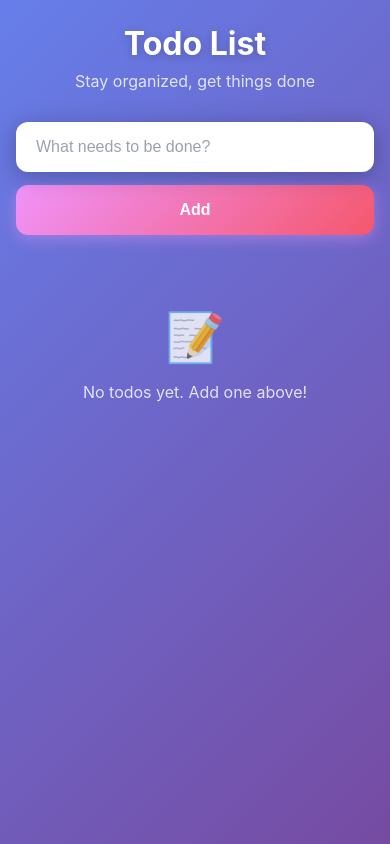
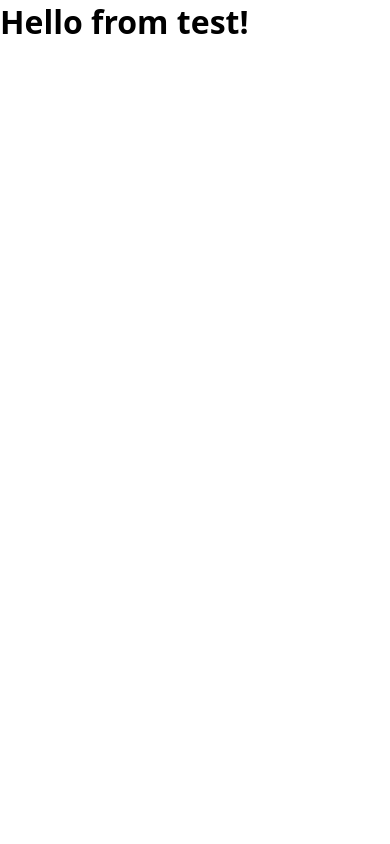
Before and after one commit to superhands-prototypes/test-d01bbcc0, a React (Vite) app: page / in a window 390 px wide. Built offline with nearby package versions, Linux system fonts and the light colour scheme.

Commit message:
undo last prompt

```diff
--- a/src/App.tsx
+++ b/src/App.tsx
@@ -1,169 +1,7 @@
-import { useState, useEffect } from 'react'
-
-interface Todo {
-  id: number
-  text: string
-  completed: boolean
-  createdAt: number
-}
-
-type Filter = 'all' | 'active' | 'completed'
-
 export default function App() {
-  const [todos, setTodos] = useState<Todo[]>(() => {
-    const saved = localStorage.getItem('todos')
-    return saved ? JSON.parse(saved) : []
-  })
-  const [inputValue, setInputValue] = useState('')
-  const [filter, setFilter] = useState<Filter>('all')
-
-  useEffect(() => {
-    localStorage.setItem('todos', JSON.stringify(todos))
-  }, [todos])
-
-  const addTodo = (e: React.FormEvent) => {
-    e.preventDefault()
-    if (!inputValue.trim()) return
-
-    const newTodo: Todo = {
-      id: Date.now(),
-      text: inputValue.trim(),
-      completed: false,
-      createdAt: Date.now()
-    }
-
-    setTodos([newTodo, ...todos])
-    setInputValue('')
-  }
-
-  const toggleTodo = (id: number) => {
-    setTodos(todos.map(todo =>
-      todo.id === id ? { ...todo, completed: !todo.completed } : todo
-    ))
-  }
-
-  const deleteTodo = (id: number) => {
-    setTodos(todos.filter(todo => todo.id !== id))
-  }
-
-  const clearCompleted = () => {
-    setTodos(todos.filter(todo => !todo.completed))
-  }
-
-  const filteredTodos = todos.filter(todo => {
-    if (filter === 'active') return !todo.completed
-    if (filter === 'completed') return todo.completed
-    return true
-  })
-
-  const activeCount = todos.filter(todo => !todo.completed).length
-  const completedCount = todos.filter(todo => todo.completed).length
-
   return (
-    <div className="app">
-      <div className="container">
-        <header className="header">
-          <h1>Todo List</h1>
-          <p className="subtitle">Stay organized, get things done</p>
-        </header>
-
-        <form onSubmit={addTodo} className="input-form">
-          <input
-            type="text"
-            value={inputValue}
-            onChange={(e) => setInputValue(e.target.value)}
-            placeholder="What needs to be done?"
-            className="todo-input"
-            autoFocus
-          />
-          <button type="submit" className="add-btn">
-            Add
-          </button>
-        </form>
-
-        {todos.length > 0 && (
-          <div className="filters">
-            <button
-              className={`filter-btn ${filter === 'all' ? 'active' : ''}`}
-              onClick={() => setFilter('all')}
-            >
-              All ({todos.length})
-            </button>
-            <button
-              className={`filter-btn ${filter === 'active' ? 'active' : ''}`}
-              onClick={() => setFilter('active')}
-            >
-              Active ({activeCount})
-            </button>
-            <button
-              className={`filter-btn ${filter === 'completed' ? 'active' : ''}`}
-              onClick={() => setFilter('completed')}
-            >
-              Completed ({completedCount})
-            </button>
-          </div>
-        )}
-
-        <ul className="todo-list">
-          {filteredTodos.map(todo => (
-            <li key={todo.id} className={`todo-item ${todo.completed ? 'completed' : ''}`}>
-              <button
-                className="checkbox"
-                onClick={() => toggleTodo(todo.id)}
-                aria-label={todo.completed ? 'Mark as incomplete' : 'Mark as complete'}
-              >
-                {todo.completed && (
-                  <svg viewBox="0 0 24 24" fill="none" stroke="currentColor" strokeWidth="3">
-                    <polyline points="20 6 9 17 4 12" />
-                  </svg>
-                )}
-              </button>
-              <span className="todo-text">{todo.text}</span>
-              <button
-                className="delete-btn"
-                onClick={() => deleteTodo(todo.id)}
-                aria-label="Delete todo"
-              >
-                <svg viewBox="0 0 24 24" fill="none" stroke="currentColor" strokeWidth="2">
-                  <line x1="18" y1="6" x2="6" y2="18" />
-                  <line x1="6" y1="6" x2="18" y2="18" />
-                </svg>
-              </button>
-            </li>
-          ))}
-        </ul>
-
-        {filteredTodos.length === 0 && (
-          <div className="empty-state">
-            {filter === 'all' && todos.length === 0 && (
-              <>
-                <div className="empty-icon">📝</div>
-                <p>No todos yet. Add one above!</p>
-              </>
-            )}
-            {filter === 'active' && activeCount === 0 && todos.length > 0 && (
-              <>
-                <div className="empty-icon">🎉</div>
-                <p>All done! No active todos.</p>
-              </>
-            )}
-            {filter === 'completed' && completedCount === 0 && (
-              <>
-                <div className="empty-icon">📋</div>
-                <p>No completed todos yet.</p>
-              </>
-            )}
-          </div>
-        )}
-
-        {completedCount > 0 && (
-          <div className="footer">
-            <button className="clear-btn" onClick={clearCompleted}>
-              Clear completed ({completedCount})
-            </button>
-          </div>
-        )}
-      </div>
+    <div>
+      <h1>Hello from test!</h1>
     </div>
   )
 }
--- a/src/index.css
+++ b/src/index.css
@@ -5,293 +5,5 @@
 }
 
 body {
-  font-family: 'Inter', system-ui, -apple-system, sans-serif;
-  background: linear-gradient(135deg, #667eea 0%, #764ba2 100%);
-  min-height: 100vh;
+  font-family: system-ui, -apple-system, sans-serif;
 }
-
-.app {
-  min-height: 100vh;
-  padding: 40px 20px;
-  display: flex;
-  justify-content: center;
-}
-
-.container {
-  width: 100%;
-  max-width: 500px;
-}
-
-.header {
-  text-align: center;
-  margin-bottom: 32px;
-}
-
-.header h1 {
-  color: white;
-  font-size: 2.5rem;
-  font-weight: 700;
-  text-shadow: 0 2px 10px rgba(0, 0, 0, 0.2);
-  margin-bottom: 8px;
-}
-
-.subtitle {
-  color: rgba(255, 255, 255, 0.8);
-  font-size: 1rem;
-}
-
-.input-form {
-  display: flex;
-  gap: 12px;
-  margin-bottom: 24px;
-}
-
-.todo-input {
-  flex: 1;
-  padding: 16px 20px;
-  font-size: 1rem;
-  border: none;
-  border-radius: 12px;
-  background: white;
-  box-shadow: 0 4px 20px rgba(0, 0, 0, 0.15);
-  transition: box-shadow 0.2s, transform 0.2s;
-}
-
-.todo-input:focus {
-  outline: none;
-  box-shadow: 0 4px 25px rgba(0, 0, 0, 0.25);
-  transform: translateY(-1px);
-}
-
-.todo-input::placeholder {
-  color: #9ca3af;
-}
-
-.add-btn {
-  padding: 16px 24px;
-  font-size: 1rem;
-  font-weight: 600;
-  color: white;
-  background: linear-gradient(135deg, #f093fb 0%, #f5576c 100%);
-  border: none;
-  border-radius: 12px;
-  cursor: pointer;
-  box-shadow: 0 4px 15px rgba(240, 147, 251, 0.4);
-  transition: transform 0.2s, box-shadow 0.2s;
-}
-
-.add-btn:hover {
-  transform: translateY(-2px);
-  box-shadow: 0 6px 20px rgba(240, 147, 251, 0.5);
-}
-
-.add-btn:active {
-  transform: translateY(0);
-}
-
-.filters {
-  display: flex;
-  gap: 8px;
-  margin-bottom: 20px;
-  background: rgba(255, 255, 255, 0.1);
-  padding: 6px;
-  border-radius: 12px;
-}
-
-.filter-btn {
-  flex: 1;
-  padding: 10px 16px;
-  font-size: 0.875rem;
-  font-weight: 500;
-  color: rgba(255, 255, 255, 0.7);
-  background: transparent;
-  border: none;
-  border-radius: 8px;
-  cursor: pointer;
-  transition: all 0.2s;
-}
-
-.filter-btn:hover {
-  color: white;
-  background: rgba(255, 255, 255, 0.1);
-}
-
-.filter-btn.active {
-  color: #667eea;
-  background: white;
-  box-shadow: 0 2px 10px rgba(0, 0, 0, 0.1);
-}
-
-.todo-list {
-  list-style: none;
-  display: flex;
-  flex-direction: column;
-  gap: 12px;
-}
-
-.todo-item {
-  display: flex;
-  align-items: center;
-  gap: 14px;
-  padding: 16px 20px;
-  background: white;
-  border-radius: 12px;
-  box-shadow: 0 2px 10px rgba(0, 0, 0, 0.1);
-  transition: transform 0.2s, box-shadow 0.2s;
-  animation: slideIn 0.3s ease-out;
-}
-
-@keyframes slideIn {
-  from {
-    opacity: 0;
-    transform: translateY(-10px);
-  }
-  to {
-    opacity: 1;
-    transform: translateY(0);
-  }
-}
-
-.todo-item:hover {
-  transform: translateX(4px);
-  box-shadow: 0 4px 15px rgba(0, 0, 0, 0.15);
-}
-
-.todo-item.completed {
-  opacity: 0.7;
-}
-
-.todo-item.completed .todo-text {
-  text-decoration: line-through;
-  color: #9ca3af;
-}
-
-.checkbox {
-  width: 24px;
-  height: 24px;
-  border: 2px solid #d1d5db;
-  border-radius: 50%;
-  background: white;
-  cursor: pointer;
-  display: flex;
-  align-items: center;
-  justify-content: center;
-  transition: all 0.2s;
-  flex-shrink: 0;
-}
-
-.checkbox:hover {
-  border-color: #667eea;
-}
-
-.todo-item.completed .checkbox {
-  background: linear-gradient(135deg, #667eea 0%, #764ba2 100%);
-  border-color: transparent;
-}
-
-.checkbox svg {
-  width: 14px;
-  height: 14px;
-  color: white;
-}
-
-.todo-text {
-  flex: 1;
-  font-size: 1rem;
-  color: #374151;
-  word-break: break-word;
-}
-
-.delete-btn {
-  width: 32px;
-  height: 32px;
-  border: none;
-  border-radius: 8px;
-  background: transparent;
-  cursor: pointer;
-  display: flex;
-  align-items: center;
-  justify-content: center;
-  opacity: 0;
-  transition: all 0.2s;
-  flex-shrink: 0;
-}
-
-.todo-item:hover .delete-btn {
-  opacity: 1;
-}
-
-.delete-btn:hover {
-  background: #fee2e2;
-}
-
-.delete-btn svg {
-  width: 18px;
-  height: 18px;
-  color: #ef4444;
-}
-
-.empty-state {
-  text-align: center;
-  padding: 48px 20px;
-  color: rgba(255, 255, 255, 0.8);
-}
-
-.empty-icon {
-  font-size: 3rem;
-  margin-bottom: 16px;
-}
-
-.empty-state p {
-  font-size: 1rem;
-}
-
-.footer {
-  margin-top: 24px;
-  text-align: center;
-}
-
-.clear-btn {
-  padding: 12px 24px;
-  font-size: 0.875rem;
-  font-weight: 500;
-  color: rgba(255, 255, 255, 0.8);
-  background: rgba(255, 255, 255, 0.1);
-  border: 1px solid rgba(255, 255, 255, 0.2);
-  border-radius: 8px;
-  cursor: pointer;
-  transition: all 0.2s;
-}
-
-.clear-btn:hover {
-  color: white;
-  background: rgba(255, 255, 255, 0.2);
-  border-color: rgba(255, 255, 255, 0.3);
-}
-
-@media (max-width: 480px) {
-  .app {
-    padding: 24px 16px;
-  }
-
-  .header h1 {
-    font-size: 2rem;
-  }
-
-  .input-form {
-    flex-direction: column;
-  }
-
-  .add-btn {
-    width: 100%;
-  }
-
-  .filters {
-    flex-wrap: wrap;
-  }
-
-  .filter-btn {
-    flex: 1 1 auto;
-    min-width: calc(50% - 4px);
-  }
-}
```
